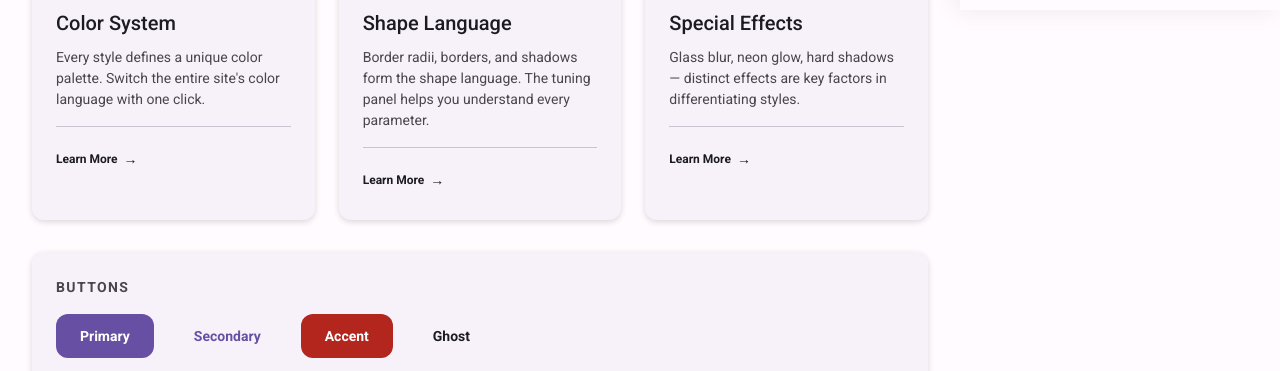
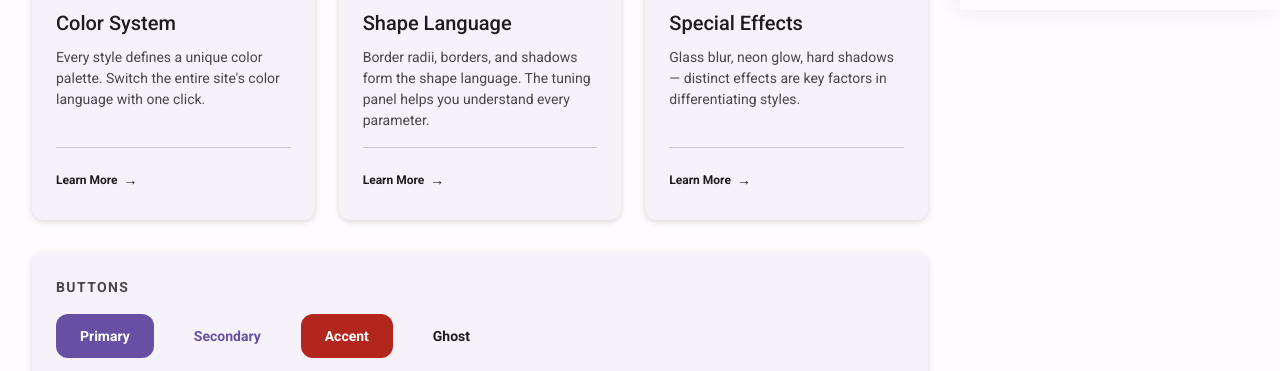
Before and after one commit to jarvisluk/web-style-visualisation, a website built with Vite: page index.html in a window 1280 px wide. Shown: the part 790-1161 px from the top of the page. Built offline with nearby package versions, Linux system fonts and the light colour scheme.

Commit message:
style: fix vertical alignment of card footers

```diff
--- a/src/components/cards.js
+++ b/src/components/cards.js
@@ -19,9 +19,7 @@ export function renderCards(container) {
               <h3 class="card-title">${card.title}</h3>
               <p class="card-text">${card.text}</p>
               <div class="card-footer" style="padding-top: var(--spacing); border-top: 1px solid var(--color-border); margin-top: auto;">
-                <button class="btn btn-ghost btn-sm" style="display:inline-flex; align-items:center; gap:6px; padding-left:0; padding-right:0;">
-                  ${t("cards.learn")} <span style="font-size:14px;">→</span>
-                </button>
+                <button class="btn btn-ghost btn-sm" style="display:inline-flex; align-items:center; gap:6px; padding:0;">${t("cards.learn")} <span style="font-size:14px;">→</span></button>
               </div>
             </div>
           </div>
--- a/src/style.css
+++ b/src/style.css
@@ -519,6 +519,9 @@ body.tuning-open #app {
   box-shadow: var(--shadow-x) var(--shadow-y) var(--shadow-blur) var(--shadow-spread) var(--shadow-color);
   overflow: hidden;
   backdrop-filter: blur(var(--backdrop-blur));
+  display: flex;
+  flex-direction: column;
+  height: 100%;
 }
 
 .card-image {
@@ -533,6 +536,9 @@ body.tuning-open #app {
 
 .card-body {
   padding: var(--spacing-lg);
+  display: flex;
+  flex-direction: column;
+  flex: 1;
 }
 
 .card-title {
```
